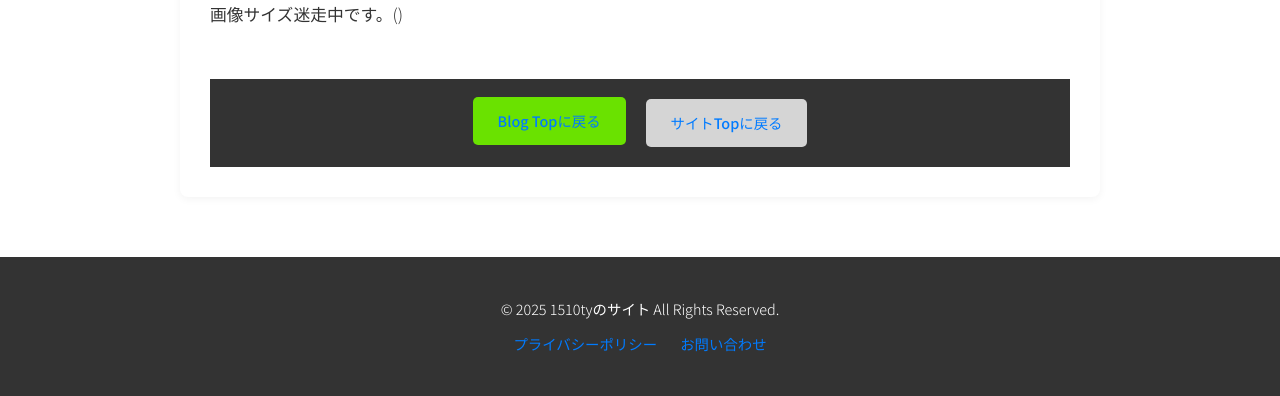
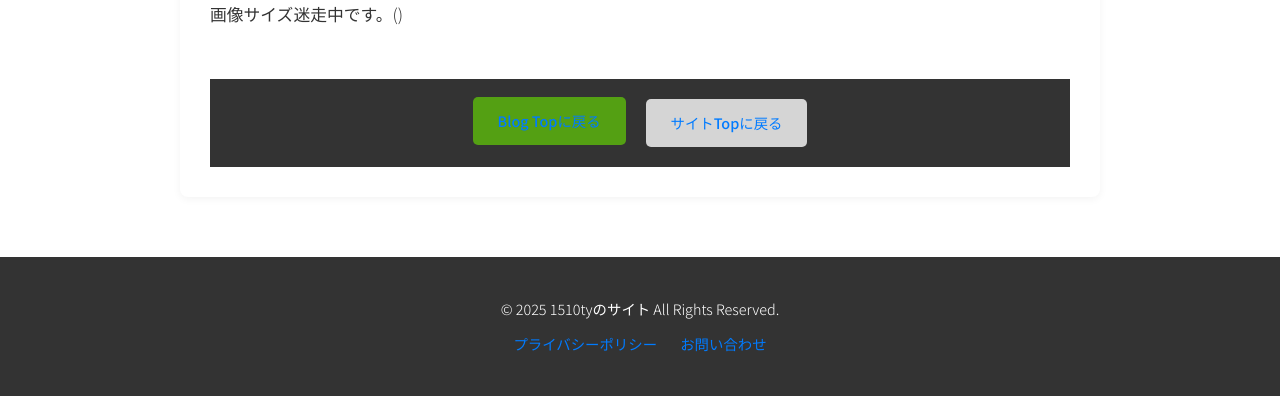
Before and after one commit to 1510ty/1510ty.github.io, a PHP site: a page that uses Blog/2025/06/04/アップローダーどうしよう～・画像テスト類/index.html in a window 1280 px wide, with the pointer over the restyled element. Shown: the part 2788-3184 px from the top of the page. Run offline with PHP 8.4, Linux system fonts and the light colour scheme.

Commit message:
ボタンデザイン改善3

```diff
--- a/CSS/style.css
+++ b/CSS/style.css
@@ -487,7 +487,7 @@ header .container {
 }
 
 .button:hover {
-    background-color: #6ae200; /* ホバーで少し濃い灰色 */
+    background-color: #69e2009f; /* ホバーで少し濃い灰色 */
     transform: translateY(-2px);
     text-decoration: none; /* ホバー時も下線を非表示 */
 }
```
